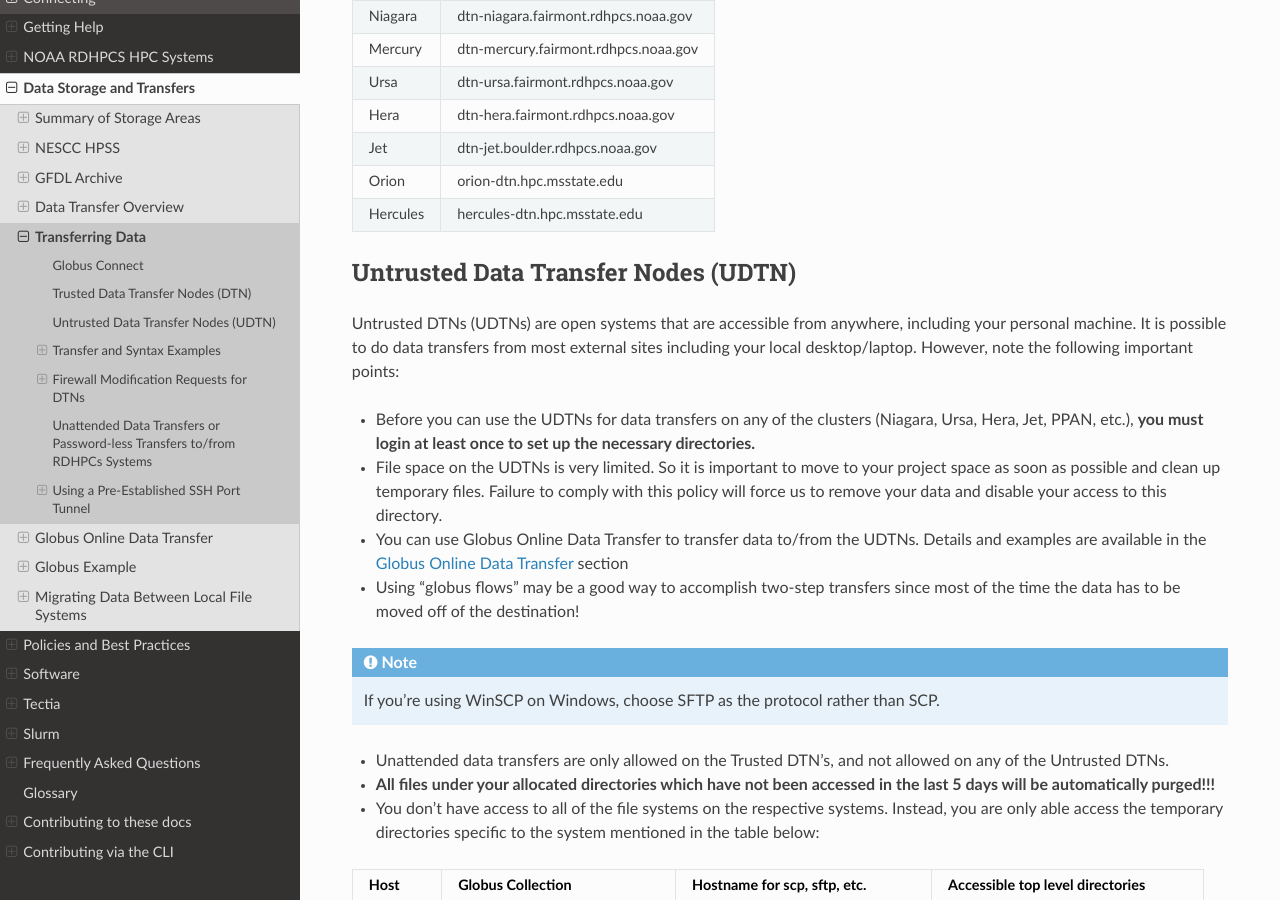
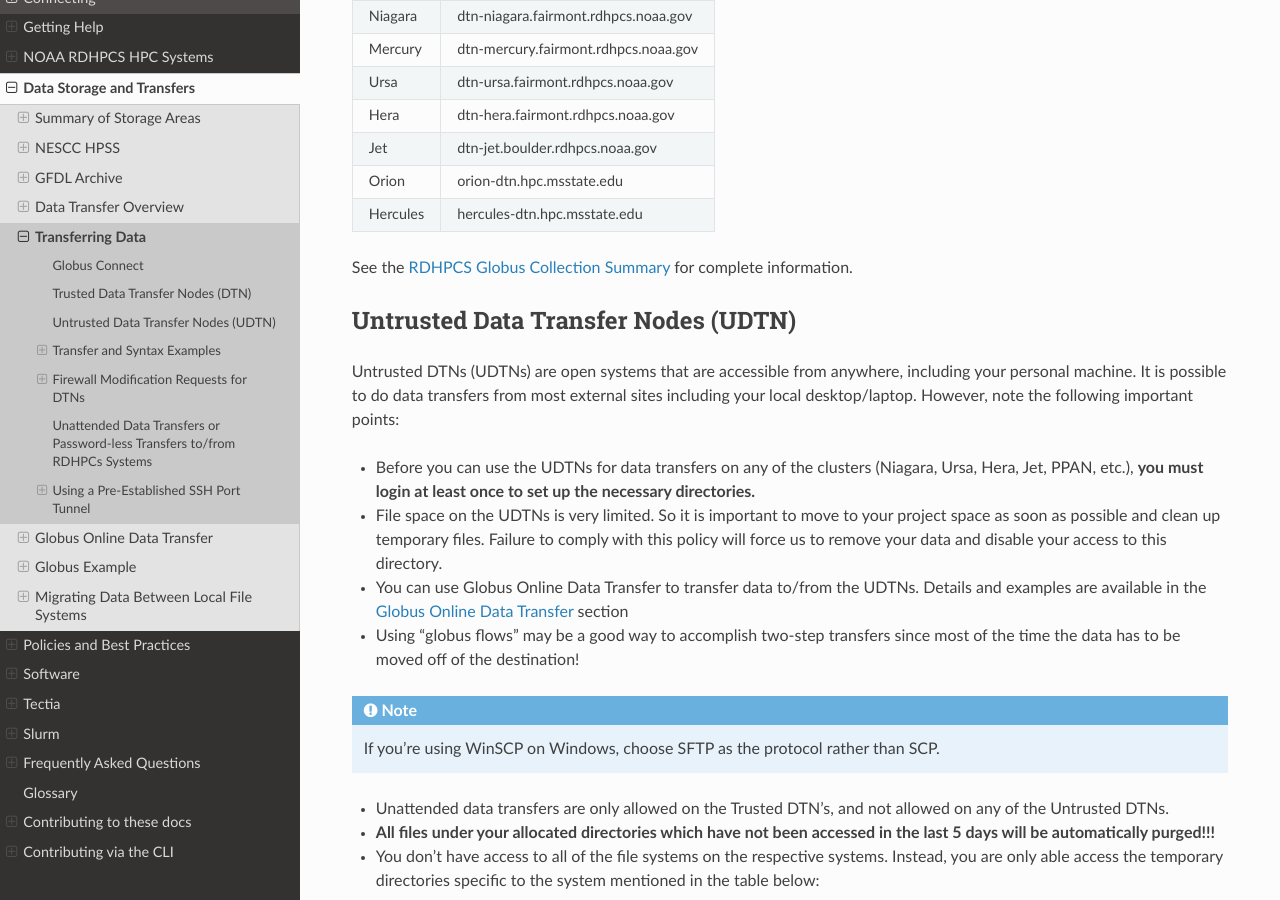
Before and after one commit to NOAA-RDHPCS/noaa-rdhpcs.github.io, a Sphinx documentation site: the page built from source/data/transferring_data.rst, in a window 1280 px wide and 900 px high, scrolled down 1174 px. Built offline with Sphinx 7.4.7 and the Read the Docs theme 3.1.0, drawn with Linux system fonts in a browser that asks for light colours; pages that are not in the unit, such as notebooks, are missing from menus.

Commit message:
adding a link to further Globus information

```diff
--- a/source/data/transferring_data.rst
+++ b/source/data/transferring_data.rst
@@ -77,6 +77,8 @@ authentication uses your RSA token.
 | Hercules | hercules-dtn.hpc.msstate.edu         |
 +----------+--------------------------------------+
 
+
+See the :ref:`globus_collection_summary` for complete information.
 
 Untrusted Data Transfer Nodes (UDTN)
 ====================================
```
